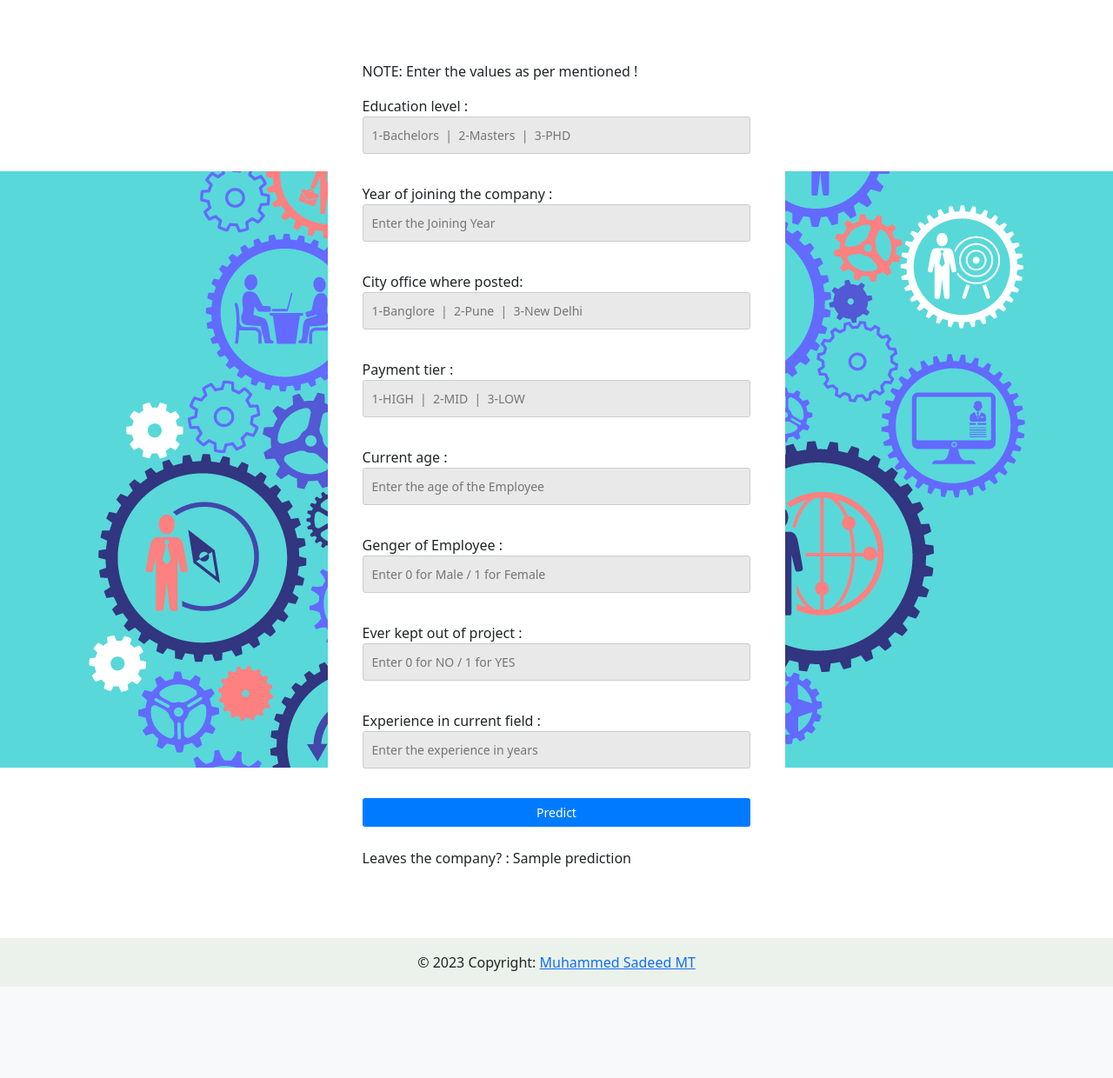
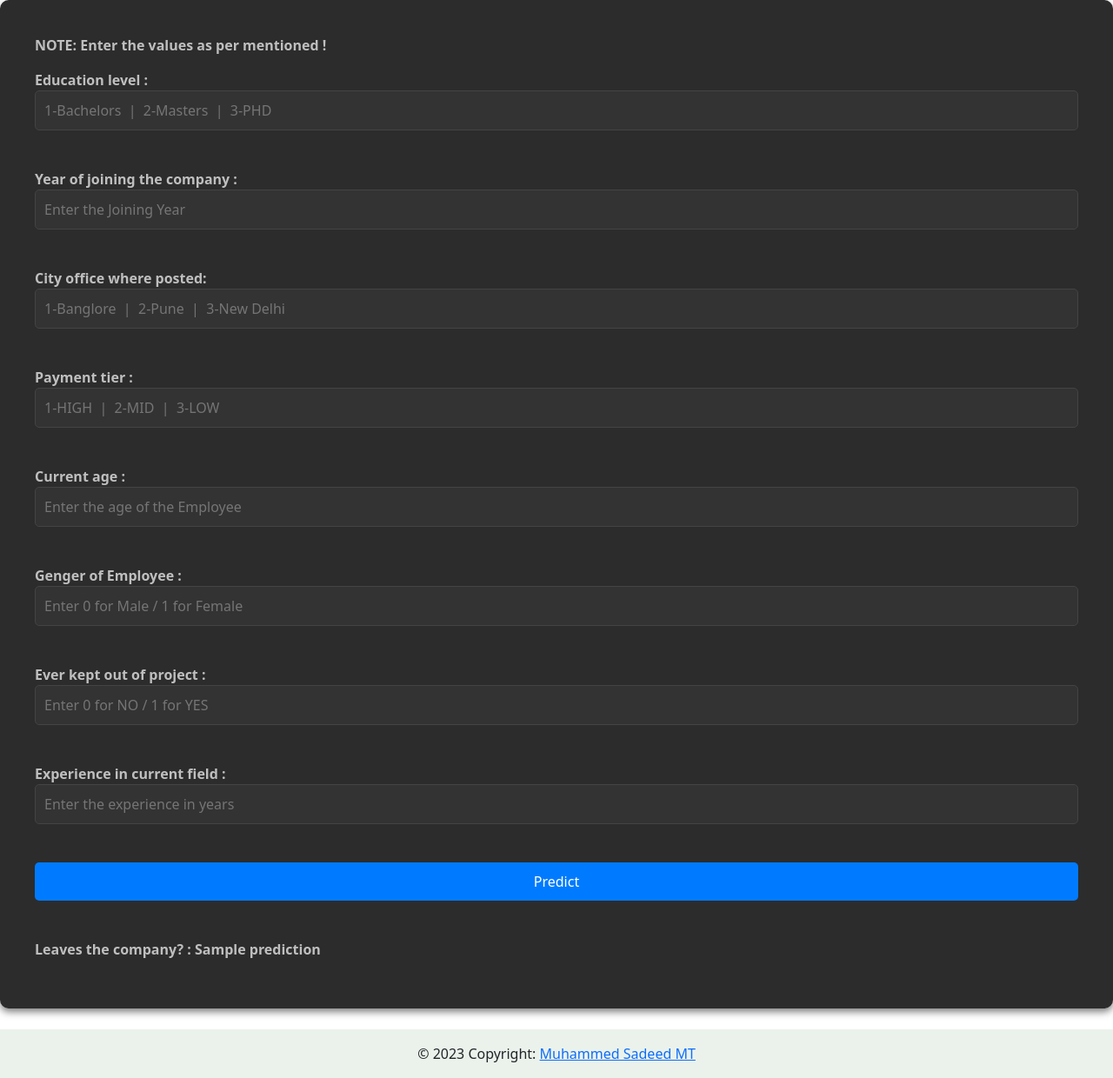
Before and after one commit to sad33d/Employee-prediction, a Flask app: template templates/index.html in a window 1280 px wide. Shown: the part 56-1296 px from the top of the page at 87% size. Before the commit the page ends 1191 px from the top, so only its background shows below. Run offline with Flask 3, Linux system fonts and the light colour scheme; the template is opened without the code that fills it: most values are stand-ins (such as "Sample title", 1, 10 or a date in 2020); parts of the project's set-up code (start-up, migrations or seed data) failed here and were passed over; some libraries are stand-ins or nearby versions.

Commit message:
changed styling

```diff
--- a/static/css/styles.css
+++ b/static/css/styles.css
@@ -1,49 +1,113 @@
-body{
-    background-image: url('../images/employeebg.png');
-    background-position: center;
-    background-repeat: no-repeat;
-    background-attachment: fixed;
-}
-.form{
-    position:relative;
-    background-color: rgba(255, 255, 255, 1);
-    max-width:fit-content;
-    margin:auto;
-    margin-top: 30px;
-    padding: 40px;
-    border-radius: 25px;
-    font-weight:500;
+/* General Styling for Dark Theme */
+body {
+    font-family: 'Arial', sans-serif;
+    background-color: #1e1e1e;  /* Dark background */
+    color: #f1f1f1;             /* Light text color */
+    margin: 0;
+    padding: 0;
 }
 
-.reg{
-    width: 360px;
-    margin: auto;
+.container {
+    max-width: 900px;
+    margin: 0 auto;
+    padding: 20px;
 }
-.form input{
-    background: #e9e9e9;
-    width: 100%;
-    border: 0;
-    padding: 15px;
-    box-sizing: border-box;
-    font-size: 14px;
+
+h1, h2, h3, h4, h5, h6 {
+    font-weight: bold;
+    margin-bottom: 20px;
+    color: #ffffff;            /* White text for headers */
 }
-input[type="number"] {
+
+/* Form Styling */
+.register_page .form {
+    color: #bfbfbf;
+    font-weight: 600;
+    background-color: #2c2c2c; /* Darker background for form */
+    padding: 40px;
+    border-radius: 10px;
+    box-shadow: 0 4px 8px rgba(0, 0, 0, 0.5); /* Darker shadow */
+}
+
+.register_page .form p {
+    font-size: 16px;
+    color: #bfbfbf;           /* Lighter grey text for form instructions */
+}
+
+.register_page .form input[type="number"],
+.register_page .form input[type="text"],
+.register_page .form input[type="submit"] {
     width: 100%;
     padding: 10px;
-    margin-bottom: 10px;
-    border: 1px solid #ccc;
-    border-radius: 3px;
+    margin-bottom: 20px;
+    border: 1px solid #444;    /* Border color slightly lighter than background */
+    border-radius: 5px;
+    box-sizing: border-box;
+    font-size: 16px;
+    background-color: #333;    /* Darker input field background */
+    color: #f1f1f1;            /* Light text inside input fields */
 }
 
-input[type="submit"] {
-    background-color: #007bff;
+.register_page .form input[type="submit"] {
+    background-color: #007bff; /* Keep a vibrant button color */
     color: #fff;
     border: none;
-    padding: 6px 20px;
-    border-radius: 3px;
     cursor: pointer;
+    transition: background-color 0.3s;
 }
 
-input[type="submit"]:hover {
-    background-color: #0056b3;
+.register_page .form input[type="submit"]:hover {
+    background-color: #0056b3; /* Darker blue on hover */
 }
+
+/* Error Message Styling */
+.alert {
+    padding: 15px;
+    margin-bottom: 20px;
+    border-radius: 5px;
+    background-color: rgba(255, 0, 0, 0.2); /* Red with transparency for errors */
+    color: #ff6666;            /* Lighter red for error text */
+    border: 1px solid #ff4d4d; /* Stronger red border */
+}
+
+/* Prediction Message Styling */
+.form p {
+    font-weight: bold;
+    font-size: 18px;
+    color: #f1f1f1;           /* Lighter text for predictions */
+}
+
+/* Utility classes for spacing */
+.mb-3 {
+    margin-bottom: 1rem;
+}
+.mt-3 {
+    margin-top: 1rem;
+}
+.mt-5 {
+    margin-top: 3rem;
+}
+
+/* Card Styling for Form */
+.card {
+    background-color: #2c2c2c; /* Dark background for cards */
+    padding: 30px;
+    border-radius: 10px;
+    box-shadow: 0 0 15px rgba(0, 0, 0, 0.5); /* Dark shadow */
+}
+
+/* Button Styling */
+.btn {
+    display: inline-block;
+    font-size: 16px;
+    padding: 10px 20px;
+    border-radius: 5px;
+    background-color: #007bff; /* Vibrant button color */
+    color: #fff;
+    text-decoration: none;
+    transition: background-color 0.3s;
+}
+
+.btn:hover {
+    background-color: #0056b3; /* Darker blue on hover */
+}
--- a/templates/index.html
+++ b/templates/index.html
@@ -6,6 +6,8 @@
     <title>Employee future Prediction</title>
     <link rel='stylesheet' type='text/css' media='screen' href="{{ url_for('static', filename='css/styles.css') }}">
     <link href="https://cdn.jsdelivr.net/npm/bootstrap@5.3.2/dist/css/bootstrap.min.css" rel="stylesheet" integrity="sha384-T3c6CoIi6uLrA9TneNEoa7RxnatzjcDSCmG1MXxSR1GAsXEV/Dwwykc2MPK8M2HN" crossorigin="anonymous">
+    <link rel="stylesheet" href="https://cdnjs.cloudflare.com/ajax/libs/font-awesome/6.6.0/css/all.min.css" integrity="sha512-Kc323vGBEqzTmouAECnVceyQqyqdsSiqLQISBL29aUW4U/M7pSPA/gEUZQqv1cwx4OnYxTxve5UMg5GT6L4JJg==" crossorigin="anonymous"/>
+
 </head>
 <body>
     {% extends 'base.html' %}
```
